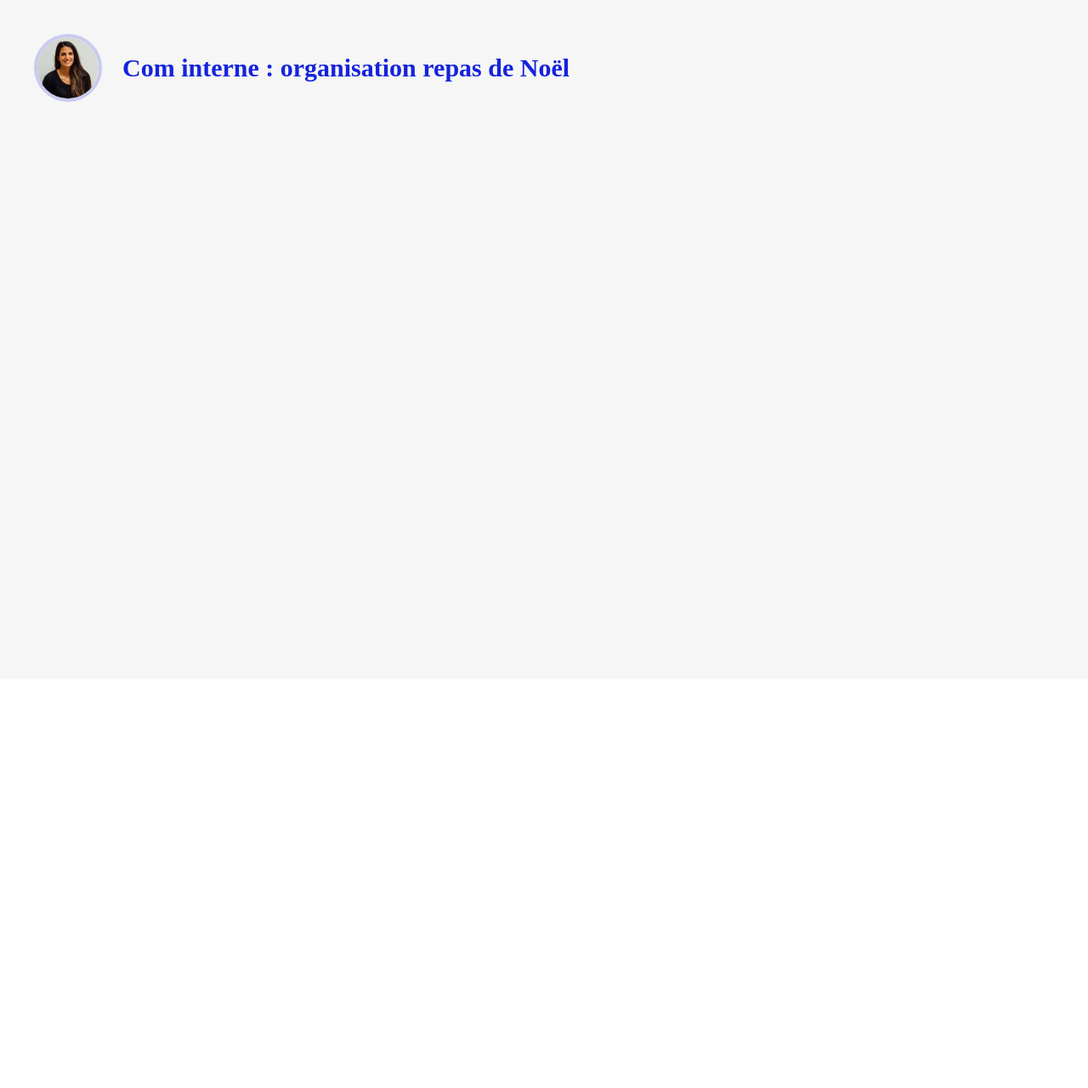
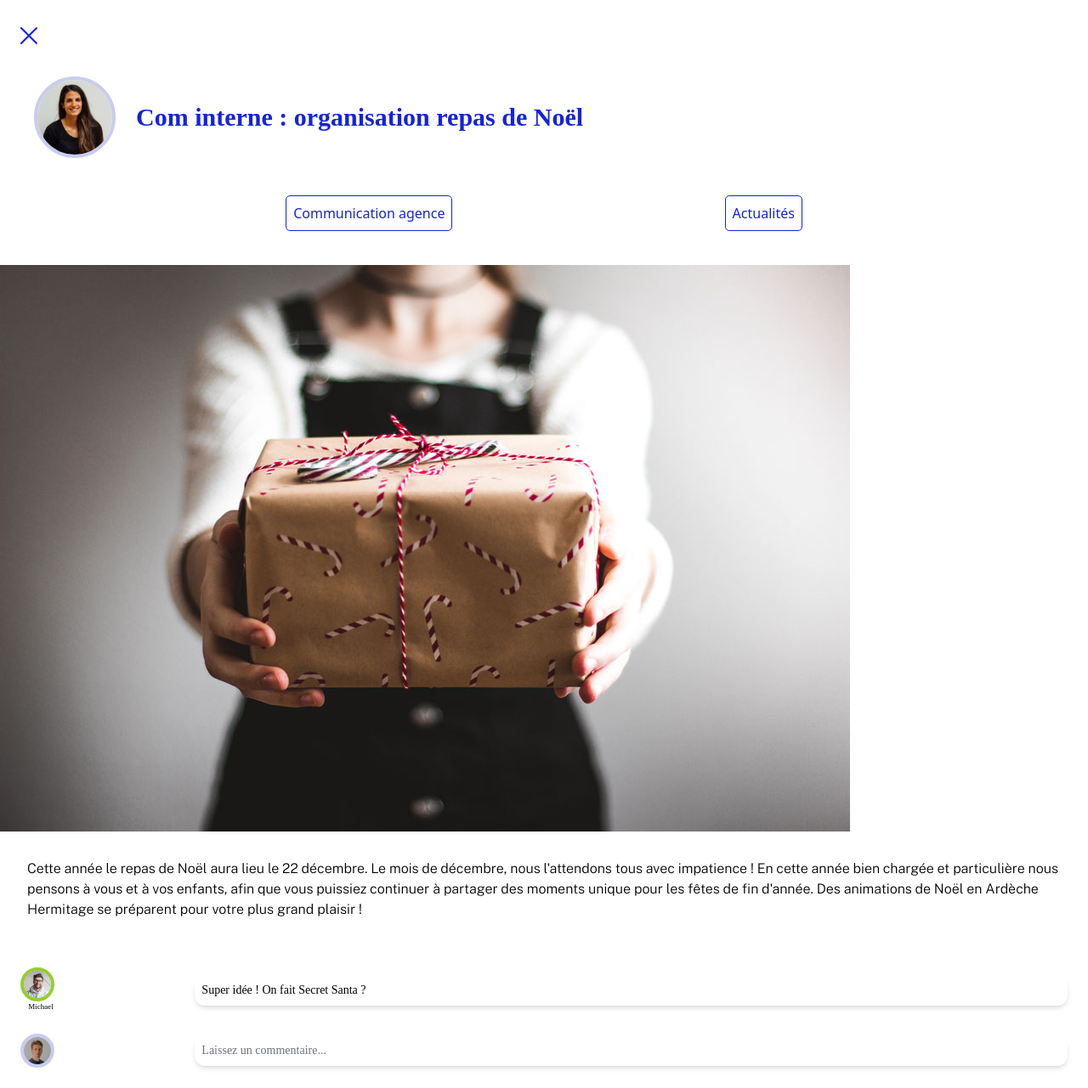
Before and after one commit to WildCodeSchool/P3_Lyon_React_Sept_2022, a React (Vite) app in the folder frontend/: page /postdetails in a window 1280 px wide. Shown: the whole page at 85% size. Before the commit the page ends 800 px from the top, so only its background shows below. Built offline with nearby package versions, Linux system fonts and the light colour scheme; a web font is replaced by a local one.

Commit message:
Post details

```diff
--- a/frontend/src/components/Feed/PostContainer/PostDetails.jsx
+++ b/frontend/src/components/Feed/PostContainer/PostDetails.jsx
@@ -2,10 +2,13 @@ import React from "react";
 
 function PostDetails() {
   return (
-    <div className="h-screen">
-      <div className="flex flex-row items-center p-10">
+    <div className="h-screen bg-white">
+      <button type="button">
+        <img className="ml-4 mt-6" src="./src/assets/croix.png" alt="Close" />
+      </button>
+      <div className="flex flex-row items-center py-6 px-10">
         <img
-          className="rounded-full w-20 mr-6 border-4 border-violet"
+          className="rounded-full w-24 mr-6 border-4 border-violet"
           src="./src/assets/avatar-user.jpeg"
           alt="User avatar"
         />
@@ -13,6 +16,50 @@ function PostDetails() {
           Com interne : organisation repas de Noël
         </h2>
       </div>
+      <div className="flex justify-evenly px-4">
+        <div className="border border-primary bg-transparent hover:bg-primary hover:text-white text-primary mt-5 py-2 px-2 max-w-fit rounded-[5px]">
+          Communication agence
+        </div>
+        <div className="border border-primary bg-transparent hover:bg-primary hover:text-white text-primary mt-5 py-2 px-2 max-w-fit rounded-[5px]">
+          Actualités
+        </div>
+      </div>
+      <img className="mt-10" src="./src/assets/picture-post.jpg" alt="Post" />
+      <p className="bg-white text-md p-8">
+        Cette année le repas de Noël aura lieu le 22 décembre. Le mois de
+        décembre, nous l'attendons tous avec impatience ! En cette année bien
+        chargée et particulière nous pensons à vous et à vos enfants, afin que
+        vous puissiez continuer à partager des moments unique pour les fêtes de
+        fin d'année. Des animations de Noël en Ardèche Hermitage se préparent
+        pour votre plus grand plaisir !
+      </p>
+      <div className="w-full mt-6 flex items-center justify-between px-6">
+        <div className="flex flex-col items-center justify-center">
+          <img
+            className="rounded-full w-10 mr-2 border-4 border-green"
+            src="./src/assets/user-avatar2.jpeg"
+            alt="My profile avatar"
+          />
+          <h3 className="font-light text-[9px]">Michael</h3>
+        </div>
+        <input
+          className="w-5/6 shadow-md rounded-xl py-2 pl-2 text-sm placeholder-gray-500 focus:placeholder-gray-400 "
+          type="text"
+          value="Super idée ! On fait Secret Santa ?"
+        />
+      </div>
+      <div className="w-full mt-6 flex items-center justify-between px-6 pb-6">
+        <img
+          className="rounded-full w-10 mr-2 border-4 border-violet"
+          src="./src/assets/my-avatar.jpeg"
+          alt="My profile avatar"
+        />
+        <input
+          className="w-5/6 shadow-md rounded-xl py-2 pl-2 text-sm placeholder-gray-500 focus:placeholder-gray-400 "
+          type="text"
+          placeholder="Laissez un commentaire..."
+        />
+      </div>
     </div>
   );
 }
```
